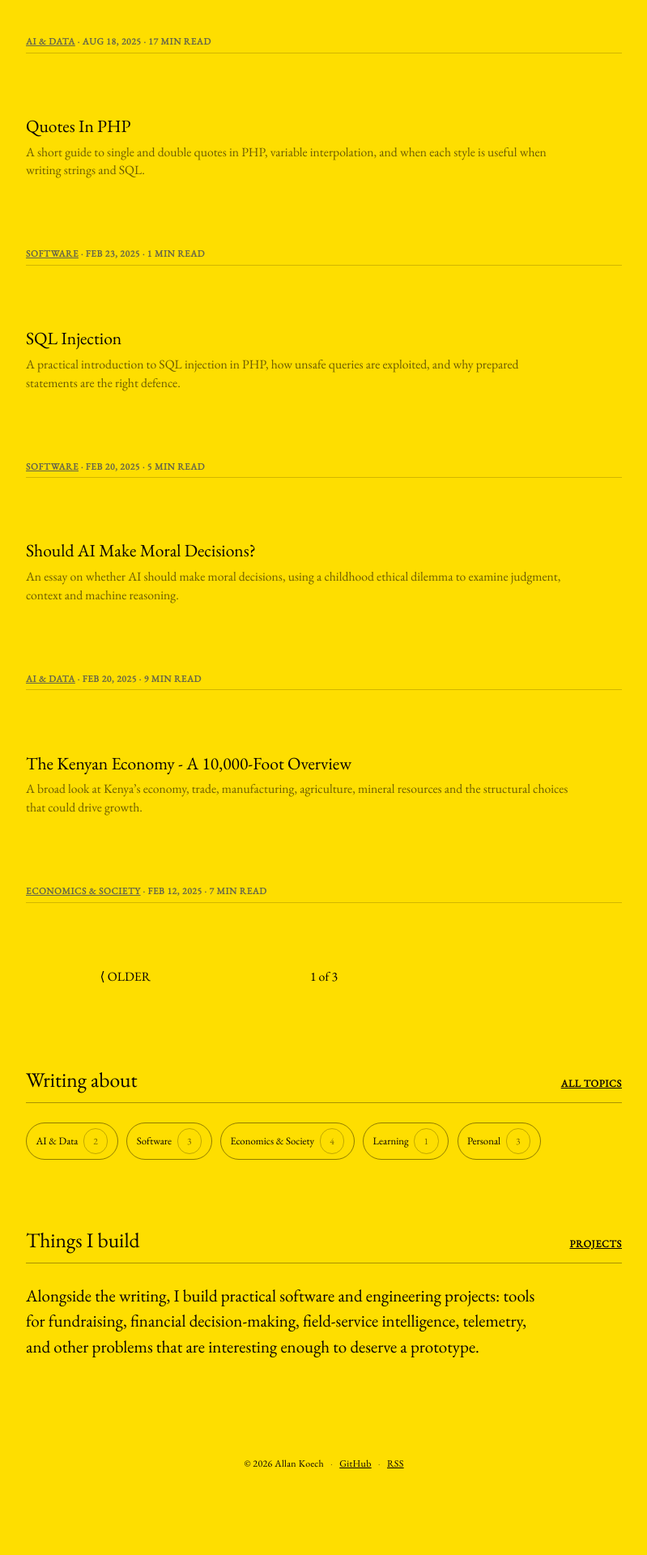
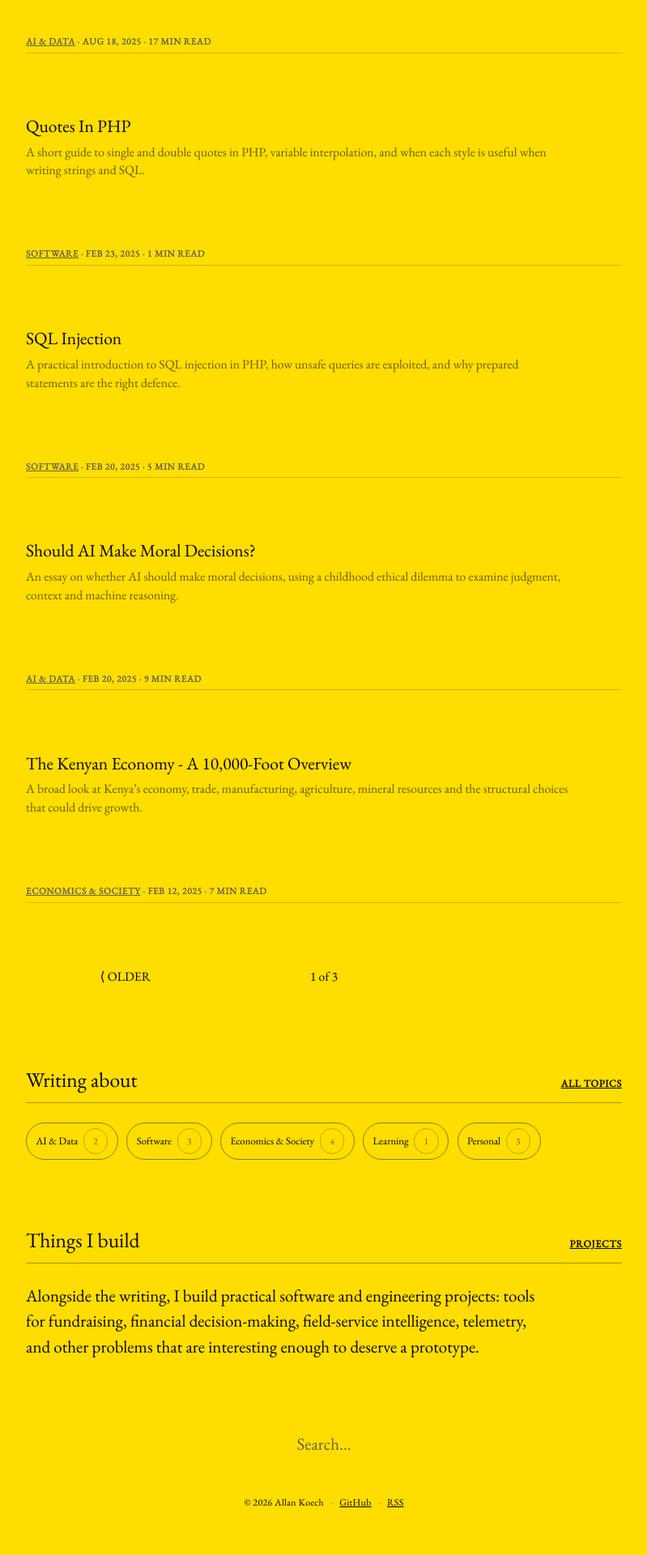
Before and after one commit to atonui/jekyll-blog, a Jekyll site: the page built from index.html, in a window 1280 px wide. Shown: the part 951-2871 px from the top of the page at 81% size, without its empty margins (240-1039 px from the left). Built offline with Jekyll 4.4.1, drawn with Linux system fonts in a browser that asks for light colours; the list of posts is cut into pages by our own code; before the commit the page ends 2823 px from its top, so only the background shows below that.

Commit message:
Turn site search back on

```diff
--- a/_config.yml
+++ b/_config.yml
@@ -31,7 +31,7 @@ defaults:
       author: "Allan Koech"
       permalink: /writing/:title/
 
-hide_search: true
+hide_search: false
 hide_credits: true
 show_excerpts: true
 
```
